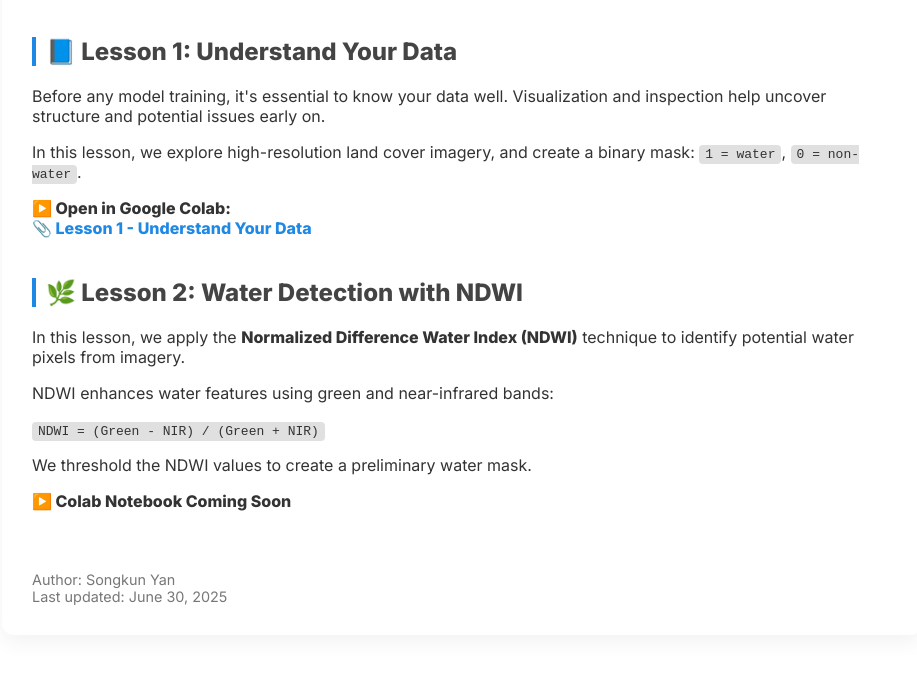
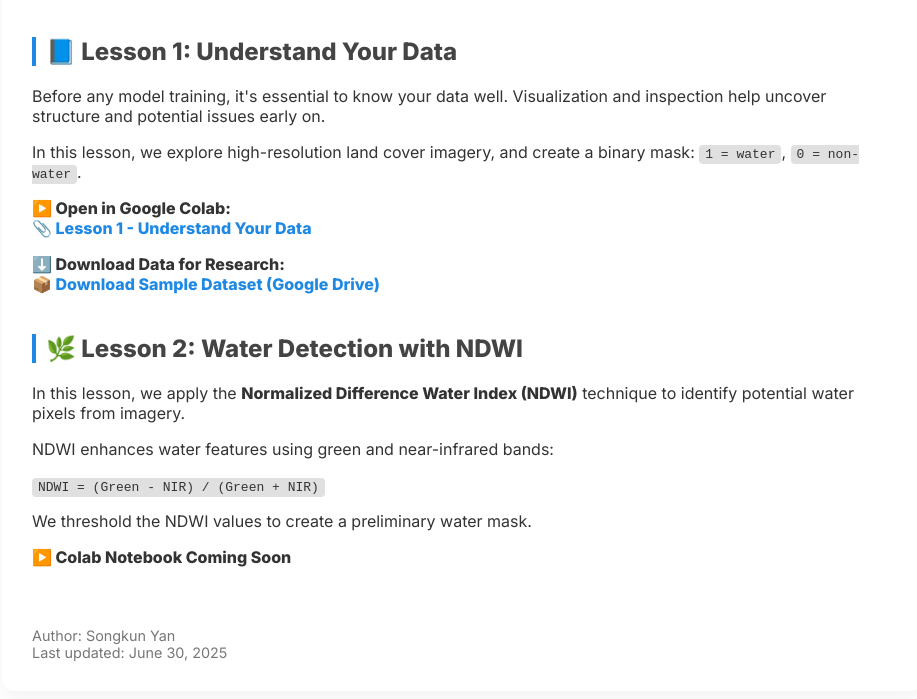
Before and after one commit to Skyan1002/ai-water-detection, a plain HTML site: page index.html in a window 1280 px wide. Shown: the part 203-902 px from the top of the page, without its empty margins (178-1095 px from the left). Before the commit the page ends 878 px from the top, so only its background shows below. Drawn offline with Linux system fonts and the light colour scheme.

Commit message:
Update index.html

```diff
--- a/index.html
+++ b/index.html
@@ -60,6 +60,11 @@
       📎 Lesson 1 - Understand Your Data
     </a>
   </p>
+  <p><strong>⬇️ Download Data for Research:</strong><br>
+    <a href="https://drive.google.com/uc?id=1J4fRHkHvgMGvWei68duTwXyEKGDbkTMY" target="_blank">
+      📦 Download Sample Dataset (Google Drive)
+    </a>
+  </p>
 
   <h2>🌿 Lesson 2: Water Detection with NDWI</h2>
   <p>In this lesson, we apply the <strong>Normalized Difference Water Index (NDWI)</strong> technique to identify potential water pixels from imagery.</p>
```
